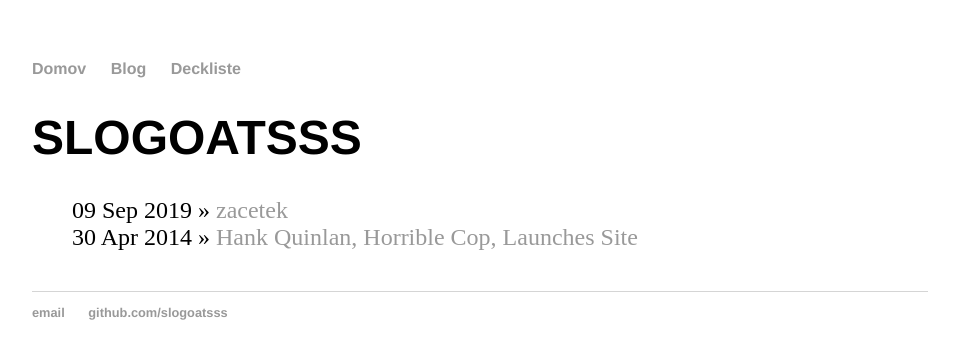
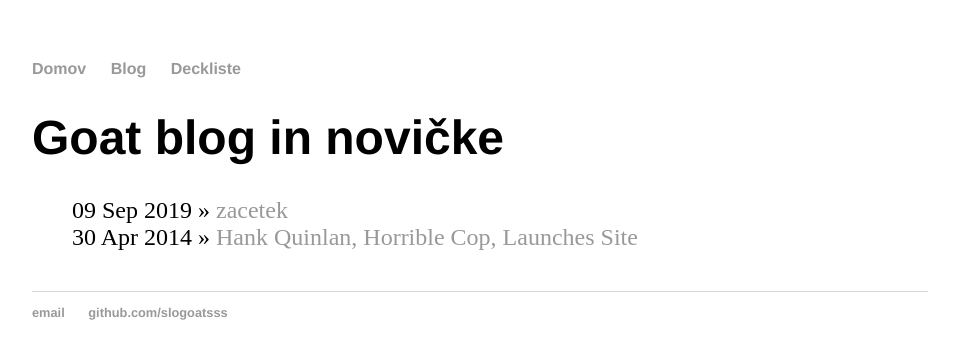
Before and after one commit to slogoatsss/slogoatsss.github.io, a Jekyll site: the page built from blog/index.html, in a window 1280 px wide. Shown: the top 359 px of the page, without its empty margins (160-1119 px from the left). Built offline with Jekyll 4.4.1, drawn with Linux system fonts in a browser that asks for light colours.

Commit message:
Update index.html

```diff
--- a/blog/index.html
+++ b/blog/index.html
@@ -1,6 +1,6 @@
 ---
 layout: default
-title: SLOGOATSSS
+title: Goat blog in novičke
 ---
 	<h1>{{ page.title }}</h1>
 	<ul class="posts">
```
